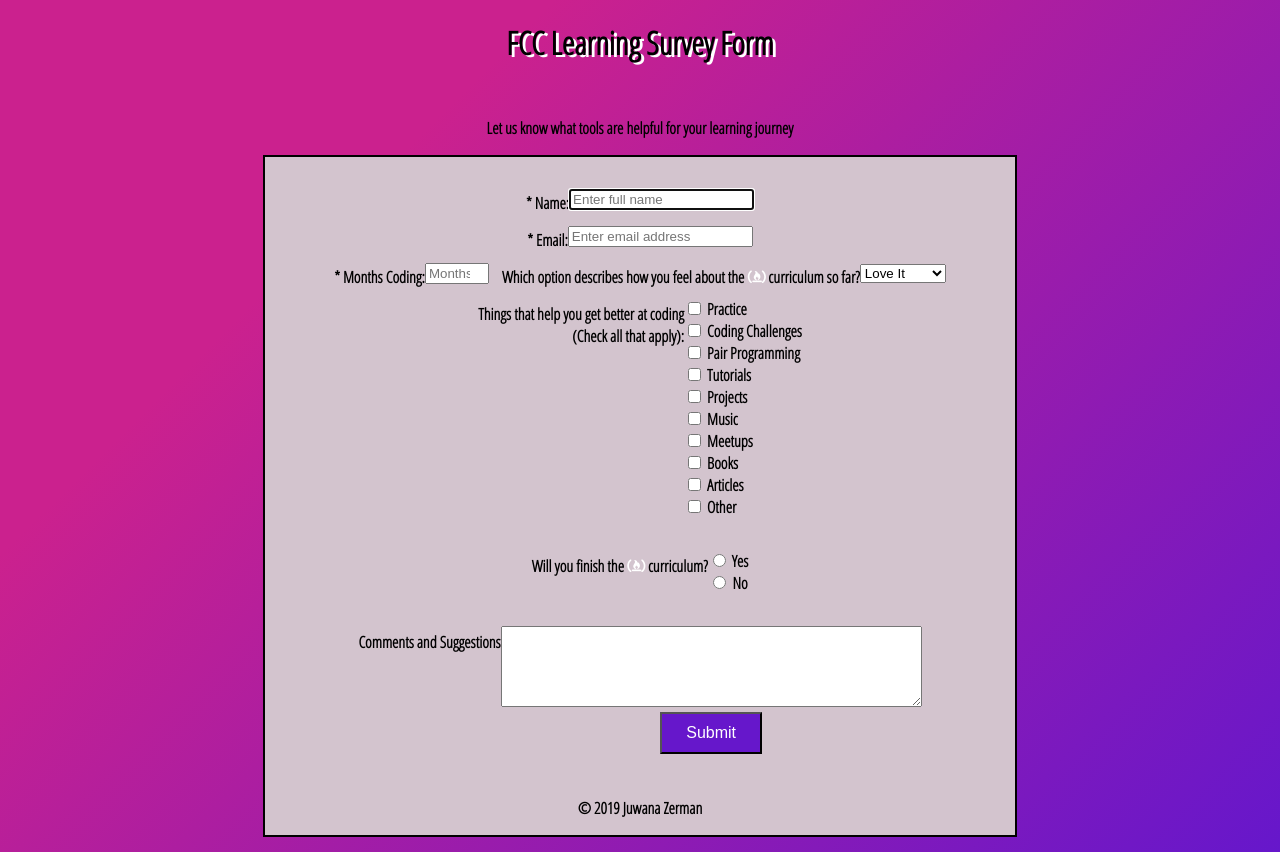
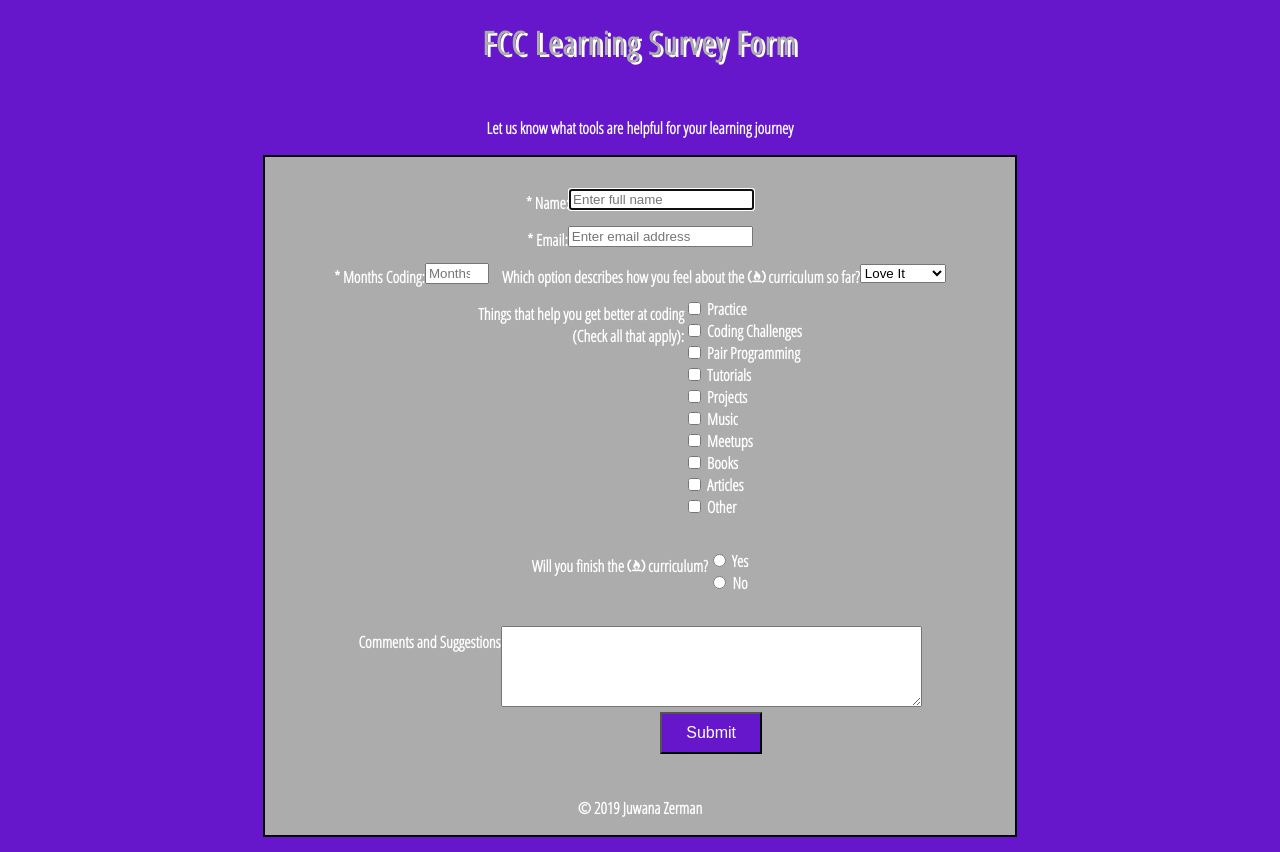
Before and after one commit to Juwana-Zerman/fcc-survey-form, a plain HTML site: page index.html in a window 1280 px wide. Drawn offline with Linux system fonts and the light colour scheme.

Commit message:
Update survey box

```diff
--- a/CSS/styles.css
+++ b/CSS/styles.css
@@ -1,22 +1,24 @@
 body {
     font-family: 'Open Sans Condensed', sans-serif;
     background-color: #6617cb;
-    background-image: linear-gradient(315deg, #6617cb 0%, #cb218e 74%);
+    background-image: linear-gradient(315deg, #6617cb 0%, 74%#cb218e, 74%);
     /*max-width: 750px;*/
     margin: auto;
     text-align: center;
     min-width: 320px;
     font-weight: bold;
+    color: white;
 }
 
 #title {
-    color: black;
+    color: #adacad;
     text-shadow: 3px 2px white;
     text-align: center;
+    letter-spacing: 2px;
 }
 
 .surveybox {
-    background: #d3c4ce;        /*#dad2d9;*/
+    background: #adacad;        /*#dad2d9;*/
     border: 2px solid black;
     font-size: medium;
     margin: auto;
@@ -63,7 +65,7 @@ i {
 
 button {
     color: white;
-    background-color:  #6617cb;
+    background:  #6617cb;
     text-align: center;
     font-size: 16px;
     padding: 10px 24px;
```
